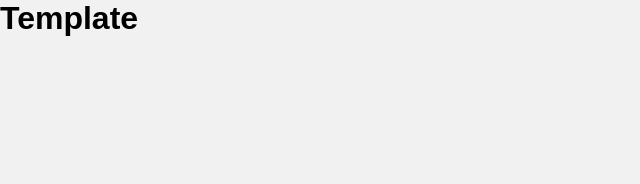
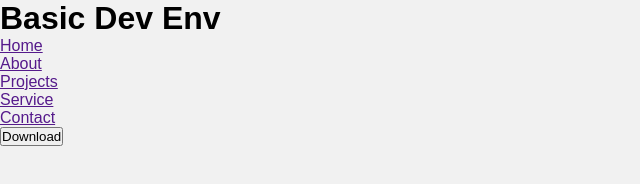
Before and after one commit to juniorcoder2008/dev-env, a website: page app/index.html in a window 1280 px wide. Shown: the whole page, without its empty margins (0-640 px from the left). Drawn offline with nearby package versions, Linux system fonts and the light colour scheme; files that its build step writes are made by us from their sources.

Commit message:
Update index.html

```diff
--- a/app/index.html
+++ b/app/index.html
@@ -1,14 +1,31 @@
 <!DOCTYPE html>
 <html>
+
 <head>
     <meta charset="UTF-8">
     <meta name="viewport" content="width=device-width, initial-scale=1.0">
-       <link rel="stylesheet" href="https://cdnjs.cloudflare.com/ajax/libs/font-awesome/5.15.2/css/all.min.css" integrity="sha512-HK5fgLBL+xu6dm/Ii3z4xhlSUyZgTT9tuc/hSrtw6uzJOvgRr2a9jyxxT1ely+B+xFAmJKVSTbpM/CuL7qxO8w==" crossorigin="anonymous" />
+    <link rel="stylesheet" href="https://cdnjs.cloudflare.com/ajax/libs/font-awesome/5.15.2/css/all.min.css"
+        integrity="sha512-HK5fgLBL+xu6dm/Ii3z4xhlSUyZgTT9tuc/hSrtw6uzJOvgRr2a9jyxxT1ely+B+xFAmJKVSTbpM/CuL7qxO8w=="
+        crossorigin="anonymous" />
     <title>dev-env</title>
     <link rel="stylesheet" href="./css/style.min.css">
 </head>
+
 <body>
-       <h1>Template</h1>
+    <header>
+        <h1>Basic Dev Env</h1>
+        <ul class="nav">
+            <li><a href="">Home</a></li>
+            <li><a href="">About</a></li>
+            <li><a href="">Projects</a></li>
+            <li><a href="">Service</a></li>
+            <li><a href="">Contact</a></li>
+        </ul>
+
+        <button class="btn">Download</button>
+    </header>
+
     <script src="./js/global.min.js"></script>
 </body>
+
 </html>
```
Lines whose indentation alone changed are shown as unchanged.
